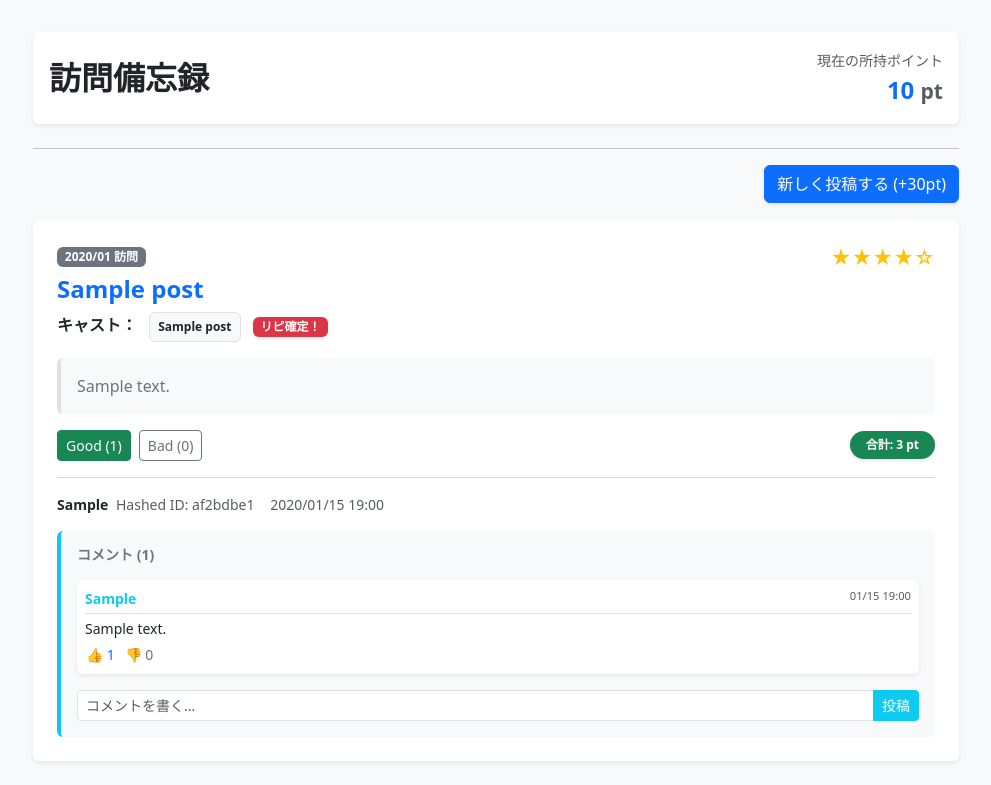
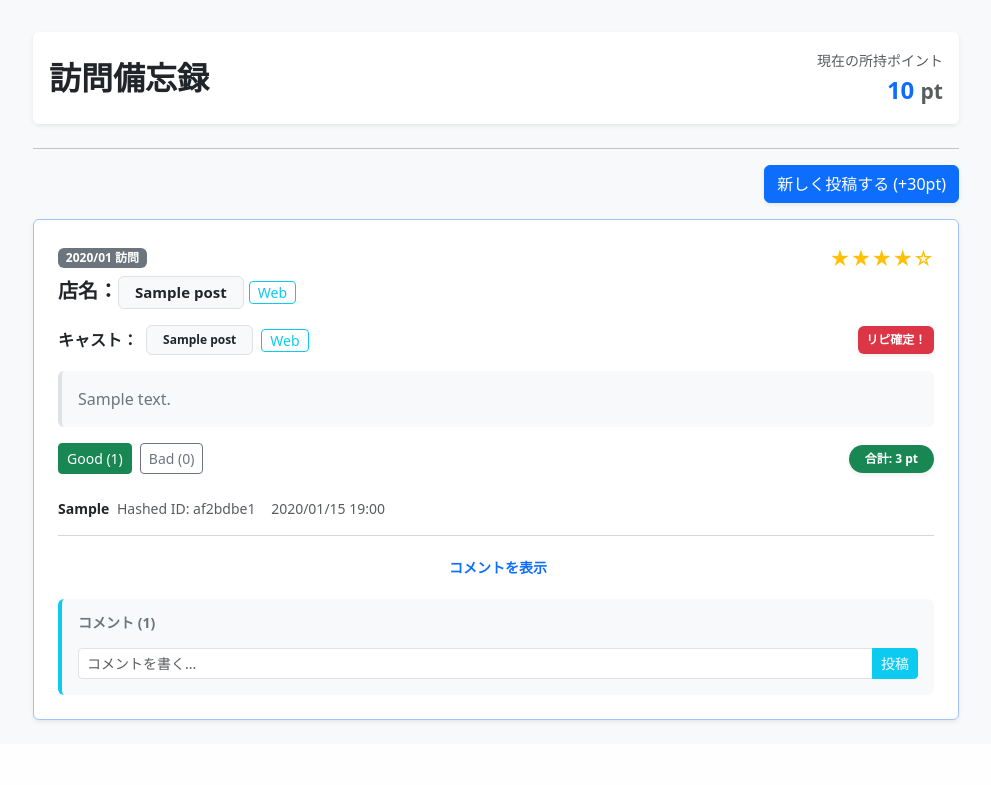
Before and after one commit to s51517765/S-navi_bbs, a Django app: page / in a window 1280 px wide. Shown: the part 56-841 px from the top of the page, without its empty margins (144-1135 px from the left). After the commit the page ends 779 px from the top, so only its background shows below. Run offline with Django 5.2, Linux system fonts and the light colour scheme; a user stored in the database is signed in; tables that the repository leaves empty hold one stand-in row (values such as "Sample post").

Commit message:
コメント機能完成

```diff
--- a/board/templates/board/index.html
+++ b/board/templates/board/index.html
@@ -49,20 +49,26 @@
 
         <!-- 投稿一覧ループ -->
         {% for post in posts %}
-        <div class="card mb-4 shadow-sm border-0">
+        <div class="card mb-4 shadow-sm border-primary-subtle">
             <div class="card-body p-4">
-                <div class="d-flex justify-content-between align-items-start mb-2">
+
+                    <!-- ヘッダー部分：訪問日、店名、星評価 -->
+                    <div class="d-flex justify-content-between align-items-start mb-3">
                         <div>
-                        <span class="badge bg-secondary mb-2">{{ post.visit_date|date:"Y/m" }} 訪問</span>
-                        <h4 class="card-title text-primary fw-bold mb-0">
+                            <div class="mb-2">
+                                <span class="badge bg-secondary">{{ post.visit_date|date:"Y/m" }} 訪問</span>
+                            </div>
+                            <h5 class="card-title fw-bold mb-0">
+                                店名：<span class="badge bg-light text-dark border py-2 px-3">{{ post.shop_name }}</span>
                                 {% if post.shop_url %}
-                            <a href="{{ post.shop_url }}" target="_blank" class="text-decoration-none">{{ post.shop_name }}</a>
+                                    <a href="{{ post.shop_url }}" target="_blank" class="btn btn-sm btn-outline-info py-0">
+                                        <i class="bi bi-link-45deg"></i> Web</a>
                                 {% else %}
                                     {{ post.shop_name }}
                                 {% endif %}
-                        </h4>
+                            </h5>
                         </div>
-                    <div class="text-warning fs-5">
+                        <div class="text-warning fs-5" title="評価：{{ post.stars }}">
                             {% if post.stars == 5 %}★★★★★
                             {% elif post.stars == 4 %}★★★★☆
                             {% elif post.stars == 3 %}★★★☆☆
@@ -71,13 +77,29 @@
                         </div>
                     </div>
 
-                <div class="mb-3">
-                    <span class="text-dark fw-bold me-2">キャスト：</span>
-                    <span class="badge bg-light text-dark border p-2">{{ post.cast_name|default:"（未記入）" }}</span>
+                    <!-- キャスト・リピート情報 -->
+                    <div class="mb-3 d-flex align-items-center flex-wrap gap-2">
+                        <span class="text-dark fw-bold">キャスト：</span>
+
+                        <!-- 名前バッジ -->
+                        <span class="badge bg-light text-dark border py-2 px-3">
+                            {{ post.cast_name|default:"（未記入）" }}
+                        </span>
+
+                        {% if post.cast_url %}
+                            <a href="{{ post.cast_url }}" target="_blank" class="btn btn-sm btn-outline-info py-0">
+                                <i class="bi bi-link-45deg"></i> Web
+                            </a>
+                        {% endif %}
+
+                        <!-- リピート確定バッジ -->
                         {% if post.want_repeat %}
-                    <span class="badge bg-danger ms-2 shadow-sm"><i class="bi bi-fire"></i> リピ確定！</span>
+                            <span class="badge bg-danger shadow-sm ms-auto py-2">
+                                <i class="bi bi-fire"></i> リピ確定！
+                            </span>
                         {% endif %}
                     </div>
+
 
                 {% if post.content %}
                 <div class="card-text text-secondary bg-light p-3 rounded mb-3" style="white-space: pre-wrap; border-left: 4px solid #dee2e6;">{{ post.content }}</div>
@@ -118,9 +140,7 @@
                         </span>
                     </div>
                 </div>
-
-                <hr class="text-muted opacity-25">
-
+                <br>
                 <!-- 投稿者情報 -->
                 <div class="d-flex justify-content-between align-items-center text-muted small mb-3">
                     <div>
@@ -130,34 +150,55 @@
                     </div>
                 </div>
 
+                <hr class="text-muted opacity-25">
+                <!-- コメントがある場合のみ「コメントを表示」を表示 -->
+                {% if post.comments.count > 0 %}
+                <div class="text-center mt-2">
+                    <button id="show-more-btn-{{ post.id }}"
+                            class="btn btn-link btn-sm text-decoration-none fw-bold text-primary"
+                            onclick="toggleComments({{ post.id }})">
+                        <i class="bi bi-plus-circle-fill me-1"></i> コメントを表示
+                    </button>
+                </div>
+                {% else %}
+                <div class="text-center mt-2">
+                    <button id="show-more-btn-{{ post.id }}"
+                            class="btn btn-link btn-sm text-decoration-none fw-bold text-success"
+                            onclick="toggleComments({{ post.id }})">
+                        <i class="bi bi-plus-circle-fill me-1"></i> コメントはありません
+                    </button>
+                </div>
+                {% endif %}
+
                 <!-- コメントセクション -->
                 <div class="mt-3 bg-light p-3 rounded border-start border-info border-4">
                     <h6 class="fw-bold small mb-3 text-secondary">
                         <i class="bi bi-chat-dots"></i> コメント ({{ post.comments.count }})
                     </h6>
+                    <!-- コメントリスト全体を囲む div -->
+                    <div id="comment-container-{{ post.id }}" class="comment-area">
                         <div id="comment-list-{{ post.id }}">
                             {% for comment in post.comments.all %}
-                        <div class="bg-white p-2 rounded mb-2 small shadow-sm">
+                                <!-- forloop.counter を使って2件目以降に 'd-none' (非表示) クラスをつける -->
+                                <div class="bg-white p-2 rounded mb-2 small shadow-sm post-comment {% if forloop.counter > 0 %}d-none extra-comment-{{ post.id }}{% endif %}">
                                     <div class="d-flex justify-content-between border-bottom mb-1 pb-1">
                                         <strong class="text-info">{{ comment.author.first_name|default:comment.author.username }}</strong>
                                         <span class="text-muted" style="font-size: 0.7rem;">{{ comment.created_at|date:"m/d H:i" }}</span>
                                     </div>
                                     <div class="text-dark mb-1">{{ comment.content }}</div>
-                                <!-- index.html のコメント部分 -->
                                     <div class="mt-1 d-flex gap-2" style="font-size: 0.7rem;">
-                                    <button class="btn btn-link btn-sm text-decoration-none p-0"
-                                            onclick="sendCommentReaction({{ comment.id }}, 'good')">
+                                        <button class="btn btn-link btn-sm text-decoration-none p-0" onclick="sendCommentReaction({{ comment.id }}, 'good')">
                                             👍 <span id="comment-good-count-{{ comment.id }}">{{ comment.get_good_count }}</span>
                                         </button>
-
-                                    <button class="btn btn-link btn-sm text-decoration-none p-0 text-secondary"
-                                            onclick="sendCommentReaction({{ comment.id }}, 'bad')">
+                                        <button class="btn btn-link btn-sm text-decoration-none p-0 text-secondary" onclick="sendCommentReaction({{ comment.id }}, 'bad')">
                                             👎 <span id="comment-bad-count-{{ comment.id }}">{{ comment.get_bad_count }}</span>
                                         </button>
                                     </div>
                                 </div>
                             {% endfor %}
                         </div>
+                    </div>
+
                     {% if user.is_authenticated %}
                     <form id="comment-form-{{ post.id }}" onsubmit="submitComment(event, {{ post.id }})" class="mt-3">
                         {% csrf_token %}
@@ -180,7 +221,10 @@
 
                 <!-- メッセージを表示する土台 -->
                 <div id="toast-container" class="toast-container position-fixed bottom-0 end-0 p-3" style="z-index: 9999;"></div>
-
+            </div>
+        </div>
+    </div>
+</div>
 <style>
     @keyframes pulse {
         0% { opacity: 1; }
@@ -354,5 +398,29 @@ function showToast(message) {
     // 消えたら要素を削除して軽くする
     toastEl.addEventListener('hidden.bs.toast', () => toastEl.remove());
 }
+
+// コメントの開閉
+function toggleComments(postId) {
+    const extraComments = document.querySelectorAll(`.extra-comment-${postId}`);
+    const btn = document.getElementById(`show-more-btn-${postId}`);
+
+    if (extraComments.length === 0) return;
+
+    if (extraComments[0].classList.contains('d-none')) {
+        // 表示する
+        extraComments.forEach(el => {
+            el.classList.remove('d-none');
+            el.classList.add('animate-fade-in'); // ふわっと出すアニメーション（任意）
+        });
+        // 緑色を維持しつつアイコンとテキストを変更
+        btn.innerHTML = '<i class="bi bi-dash-circle-fill me-1"></i> コメントをたたむ';
+        btn.classList.replace('text-secondary', 'text-success'); // たたむ時は少し控えめな色にしてもOK
+    } else {
+        // 隠す
+        extraComments.forEach(el => el.classList.add('d-none'));
+        btn.innerHTML = '<i class="bi bi-plus-circle-fill me-1"></i> コメントを表示';
+        btn.classList.replace('text-secondary', 'text-success');
+    }
+}
 </script>
 {% endblock %}
```
Lines whose indentation alone changed are shown as unchanged.
